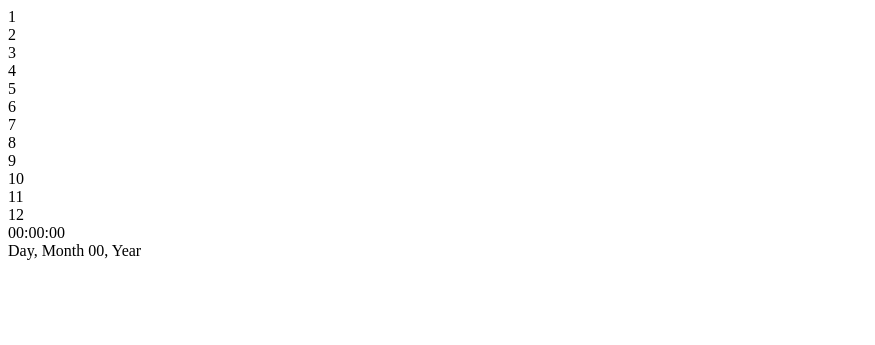
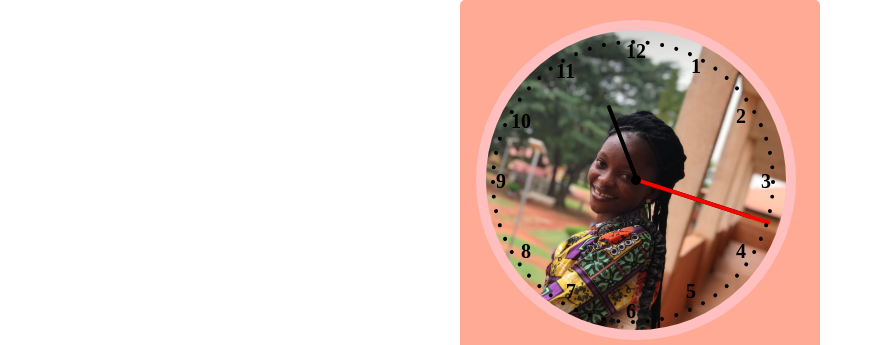
Before and after one commit to philipmeliga/Analog-Clock, a plain HTML site: page index.html in a window 1280 px wide. Shown: the top 345 px of the page, without its empty margins (0-875 px from the left). Drawn offline with Linux system fonts and the light colour scheme; files whose address does not match are found by name.

Commit message:
Add files via upload

```diff
--- a/index.html
+++ b/index.html
@@ -2,7 +2,7 @@
 <html>
     <head>
         <title>Analog Clock</title>
-        <link rel="stylesheet" href="/storage/emulated/0/images/Analog clock2/analog.css">
+        <link rel="stylesheet" href="/Analog-Clock/analog.css">
     </head>
     <body>
         <div class="clock-container">
@@ -33,6 +33,6 @@
     <span id="day">Day</span>, <span id="month">Month</span> <span id="dayOfMonth">00</span>, <span id="year">Year</span>
 </div>
 </div>
-    <script src="/storage/emulated/0/images/Analog clock2/analog.js"></script>
+    <script src="/Analog-Clock/analog.js"></script>
     </body>
 </html>
```
